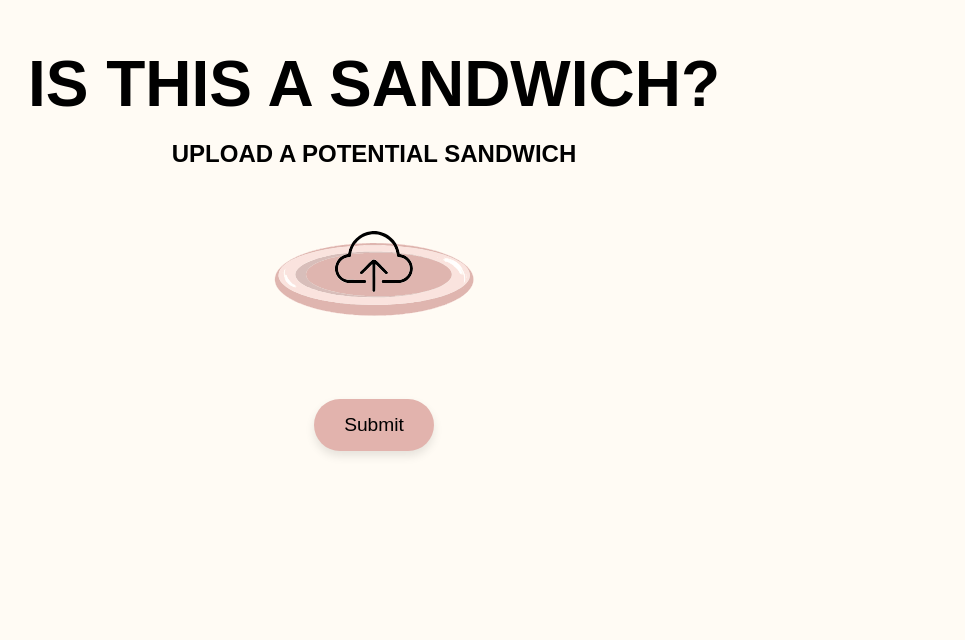
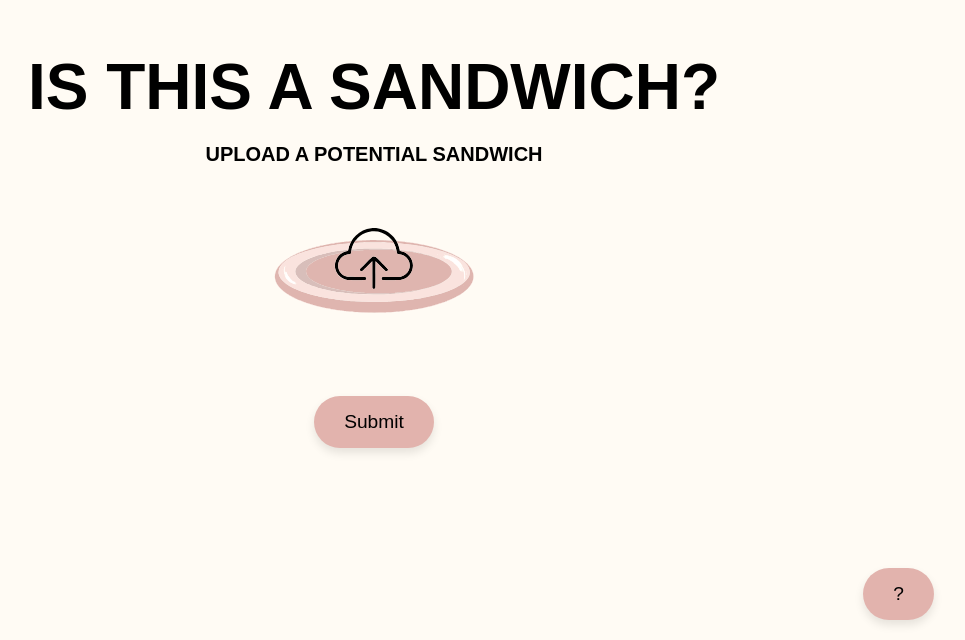
Before and after one commit to V1CTOR1AL33/not-a-sandwich-repo, a React (Vite) app: page / in a window 1280 px wide. Shown: the part 160-800 px from the top of the page, without its empty margins (266-1231 px from the left). Built offline with nearby package versions, Linux system fonts and the light colour scheme; a web font is replaced by a local one.

Commit message:
before merging about button

```diff
--- a/src/App.jsx
+++ b/src/App.jsx
@@ -62,7 +62,7 @@ function App() {
     "Yes, NOTHING is a sandwich. ",
     "No, NOTHING is not a sandwich. ",
     "If nothing’s a sandwich, then everything’s a sandwich. Think about it. ",
-    "Please upload something. Anything. A sandwich would be ideal. ",
+    "Please upload something. Anything. <br> A sandwich would be ideal. ",
     "Sandwiches can’t upload themselves, you know."
   ];
 
@@ -74,7 +74,6 @@ function App() {
       return no_image_responses[Math.floor(Math.random() * no_image_responses.length)];
     }
   }
-
 
   return (
     <Router>
--- a/src/style/App.css
+++ b/src/style/App.css
@@ -30,6 +30,22 @@ h1 {
   color: #000;
 }
 
+h2 {
+  font-size: 1.25rem;
+  line-height: 1.1;
+  text-transform: uppercase;
+  margin: 20px 0;
+  color: #000;
+}
+
+h3 {
+  font-size: 3rem;
+  line-height: 1.1;
+  text-transform: uppercase;
+  margin: 20px 0;
+  color: #000;
+}
+
 .submit-container {
   display: flex;
   flex-direction: column;
@@ -48,19 +64,20 @@ h1 {
   text-align: center;
 }
 
-.submit-icon {
-  width: 100px;
-  height: 100px;
-  margin: 20px 0;
+.about-container {
+  position: fixed;
+  bottom: 20px;
+  right: 80px;
   display: flex;
+  flex-direction: column;
   justify-content: center;
   align-items: center;
-  background-color: #fddbcf;
-  border-radius: 50%;
+  text-align: center;
 }
 
 .submit-button,
-.retry-button {
+.retry-button,
+.about-button {
   background-color: #e2b3ad;
   color: black;
   border: none;
@@ -75,7 +92,8 @@ h1 {
 }
 
 .submit-button:hover,
-.retry-button:hover {
+.retry-button:hover,
+.about-button:hover {
   background-color: #e76f51;
   transform: translateY(-2px);
 }
--- a/src/webpages/Homepage.jsx
+++ b/src/webpages/Homepage.jsx
@@ -22,6 +22,11 @@ const HomePage = ({ onSubmit }) => {
           Submit
         </button>
       </div>
+      <div className='about-container'>
+        <button className='about-button' onClick={() => alert("This is the About button.")}>
+          ?
+        </button>
+      </div>
     </div>
   );
 };
--- a/src/webpages/Responsepage.jsx
+++ b/src/webpages/Responsepage.jsx
@@ -10,7 +10,7 @@ const ResponsePage = ({ message }) => {
 
   return (
     <div className="response-page">
-      <h2 className="response-message">{message}</h2>
+      <h3 className="response-message">{message}</h3>
       <div className='retry-container'>
         <button onClick={handleRetry} className="retry-button">
           Try Again?
```
